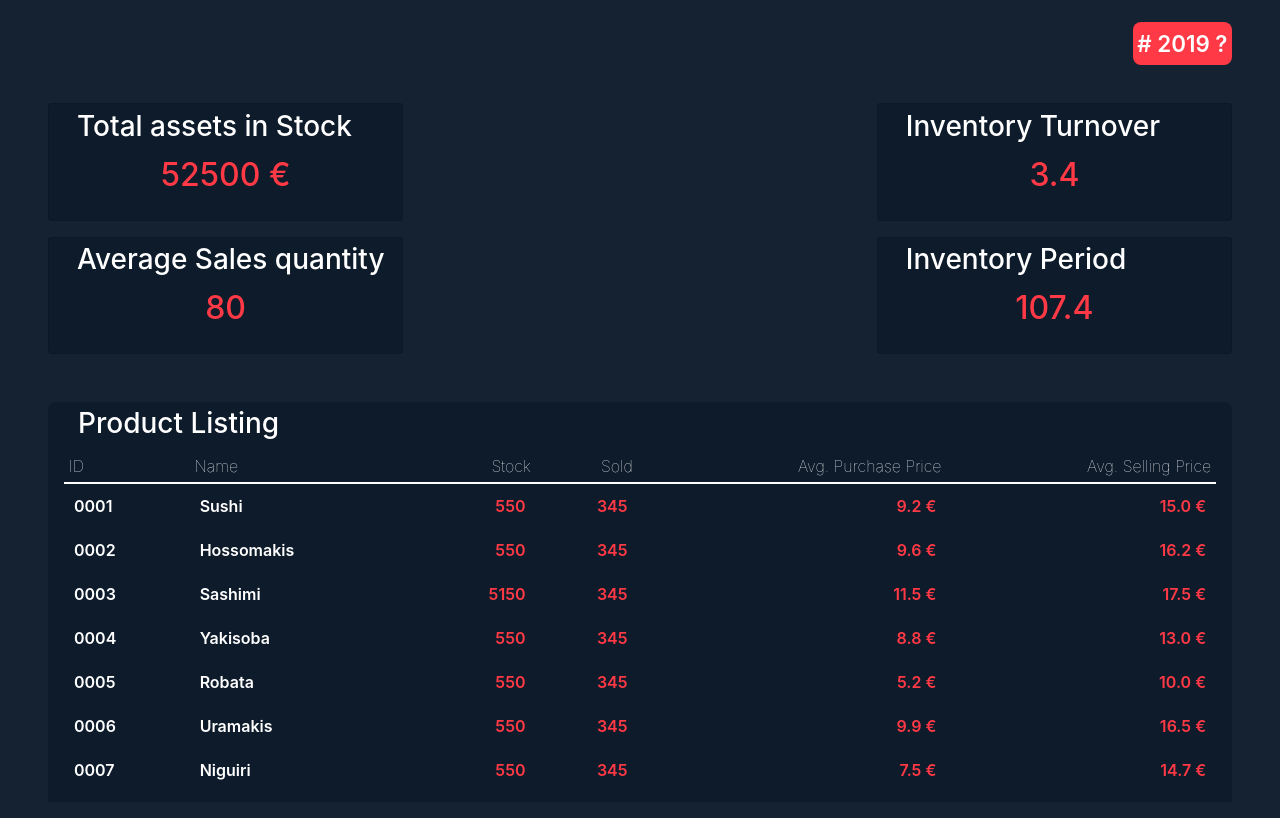
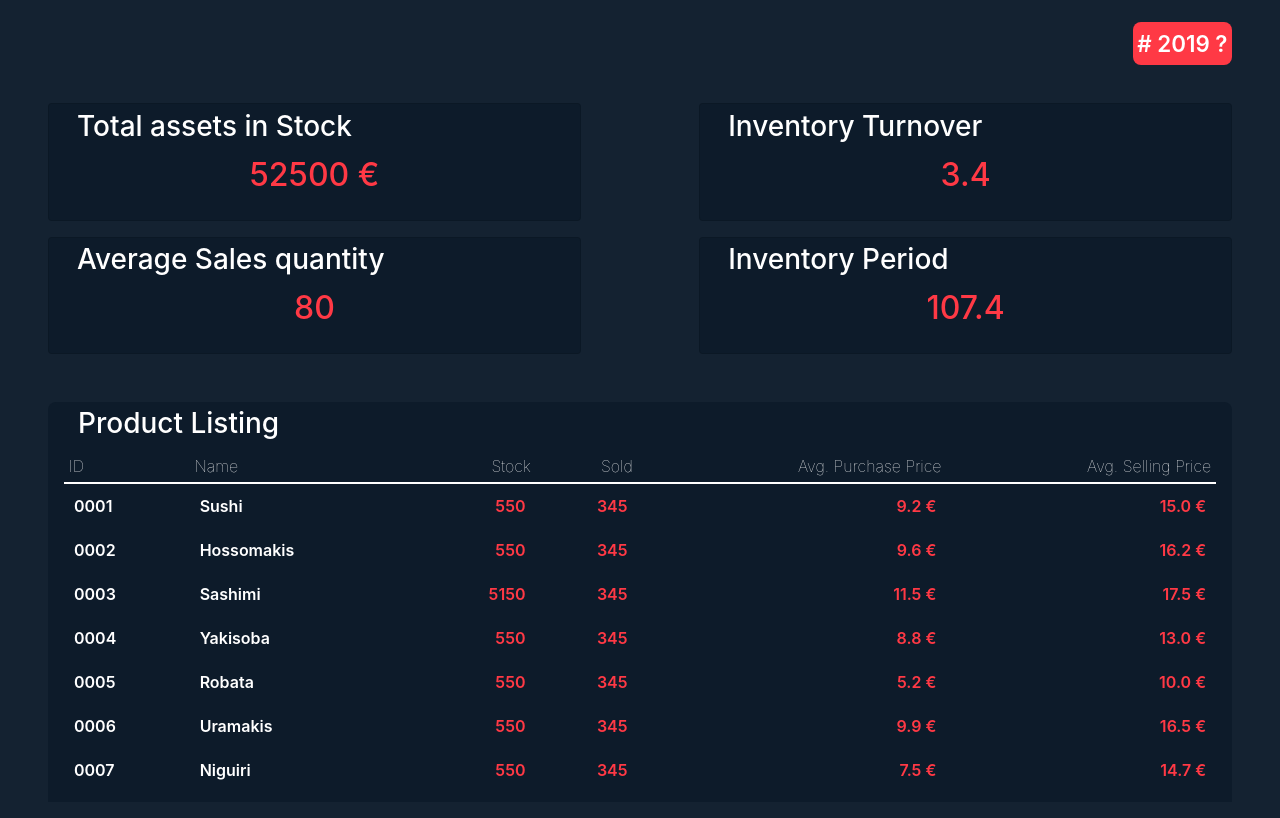
Before and after one commit to antoniopedrodantas/sinf-feup, a React (Create React App) app in the folder tempura/client/: page /stock in a window 1280 px wide. Built offline with nearby package versions, Linux system fonts and the light colour scheme.

Commit message:
Fixed media queries @stock page

```diff
--- a/tempura/client/src/scenes/Stock/styles/Stock.css
+++ b/tempura/client/src/scenes/Stock/styles/Stock.css
@@ -43,23 +43,23 @@
 }
 
 
-@media(max-width: 1260px){
+@media(max-width: 1560px){
     .top-cards > .card, .bottom-cards > .card{
-        width: 40%;
+        width: 45%;
     }
 }
 
-@media(max-width: 950px){
+@media(max-width: 1100px){
     .top-cards > .card, .bottom-cards > .card{
         width: 45%;
     }
 
     .card-title{
-        font-size: 1em;
+        font-size: 1.2em;
     }
 }
 
-@media(max-width: 550px){
+@media(max-width: 620px){
     .top-cards, .bottom-cards{
         display: flex;
         flex-direction: column;
```
